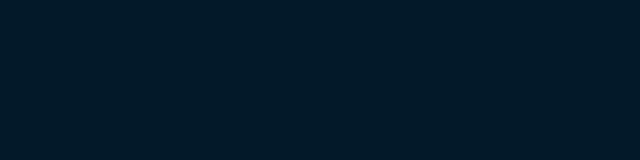
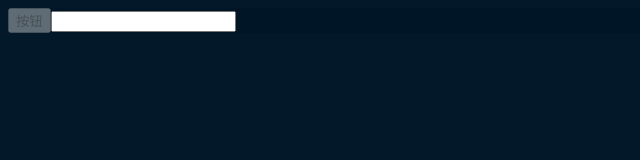
Before and after one commit to striveB/vue-core, a plain HTML site: page vue3/core/index.html in a window 1280 px wide. Shown: the whole page, without its empty margins (0-640 px from the left). Drawn offline with Linux system fonts and the light colour scheme.

Commit message:
初步实现渲染器

```diff
--- /dev/null
+++ b/vue3/core/__test__/renderer_test.js
@@ -0,0 +1,31 @@
+import { effect } from "../packages/effect.js";
+import { reactive } from "../packages/reactive.js";
+import { render } from "../packages/renderer.js";
+
+
+let obj = reactive({
+  count: 1
+})
+
+effect(() => {
+  render({
+    type: 'div',
+    children: [{
+      type: 'button',
+      props: {
+        class: ['bar', {a: true, b: false}],
+        disabled: ''
+      },
+      children: '按钮'
+    },{
+      type: 'input',
+      props: {
+        form: 'testForm'
+      },
+      children: obj.count + '>2'
+    }]
+  }, document.querySelector("#app"))
+})
+setTimeout(() => {
+  obj.count++
+}, 1000)
--- a/vue3/core/index.html
+++ b/vue3/core/index.html
@@ -14,6 +14,7 @@
     </style>
   </head>
   <body>
+    <div id="app"></div>
     <script src="./main.js" type="module"></script>
   </body>
 </html>
--- a/vue3/core/main.js
+++ b/vue3/core/main.js
@@ -1,3 +1,4 @@
-import "./__test__/effect_test.js";
+// import "./__test__/effect_test.js";
 // import "./test/computed_test.js";
 // import "./__test__/watch_test.js";
+import "./__test__/renderer_test.js";
--- /dev/null
+++ b/vue3/core/packages/renderer.js
@@ -0,0 +1,102 @@
+
+
+function createRenderer(options) {
+  const { createElement, setElementText, insert, patchProps } = options
+  function mountElement(vnode, container) {
+    const el = createElement(vnode.type)
+    if(typeof vnode.children === 'string') {
+      setElementText(el, vnode.children)
+    } else if(Array.isArray(vnode.children)) {
+      vnode.children.forEach(child => {
+        patch(null, child, el)
+      })
+    }
+    if(vnode.props) {
+      for(const key in vnode.props) {
+        patchProps(el, key, null, vnode.props[key])
+      }
+    }
+    insert(el, container)
+  }
+  /**
+   *
+   * @param {*} n1 老节点
+   * @param {*} n2 新节点
+   * @param {*} container 容器
+   */
+  function patch(n1, n2, container) {
+    if(!n1) {
+      mountElement(n2, container)
+    } else {
+      // n1存在则需要对比更新
+    }
+  }
+  function render (vnode, container) {
+    if(vnode) {
+      patch(container._vnode, vnode, container)
+    } else {
+      if(container._vnode) {
+        container.innerHTML = ''
+      }
+    }
+    container._vnode = vnode;
+  }
+  return {
+    patch,
+    render
+  }
+}
+function normalizeClass(value) {
+  let res = ''
+  if (typeof value === 'string') {
+    res = value
+  } else if (Array.isArray(value)) {
+    for (let i = 0; i < value.length; i++) {
+      const normalized = normalizeClass(value[i])
+      if (normalized) {
+        res += normalized + ' '
+      }
+    }
+  } else if (typeof value === 'object') {
+    for (const name in value) {
+      if (value[name]) {
+        res += name + ' '
+      }
+    }
+  }
+  return res.trim()
+}
+function shouldSetAsProps(el, key, value) {
+  // input的form属性是只读的，不能直接复制只能使用setAttribute设置
+  if(key === 'form' && el.tagName === 'INPUT') return false
+  return key in el
+}
+let { render } = createRenderer({
+  createElement: (tag) => {
+    console.log('createElement', tag)
+    return document.createElement(tag)
+  },
+  setElementText: (el, text) => {
+    console.log('setElementText', text)
+    el.textContent = text
+  },
+  insert: (el, parent) => {
+    console.log('insert', el)
+    parent.appendChild(el)
+  },
+  patchProps(el, key, prevValue, nextValue) {
+    if(key === 'class'){
+      el.className = normalizeClass(nextValue) || ''
+    } else if(shouldSetAsProps(el, key, nextValue)) {
+      if(typeof el[key] === 'boolean' && nextValue === '' ) {
+        el[key] = true
+      } else {
+        el[key] = nextValue
+      }
+    } else {
+      el.setAttribute(key, nextValue)
+    }
+  }
+
+})
+export { render }
```
